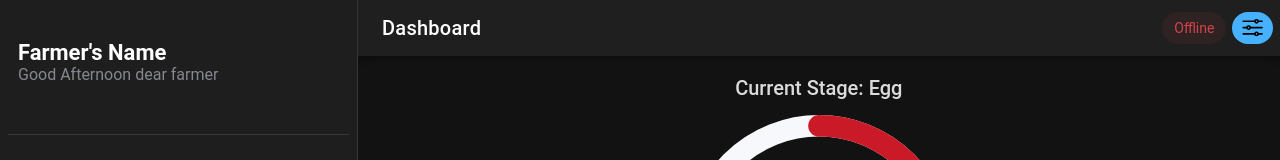
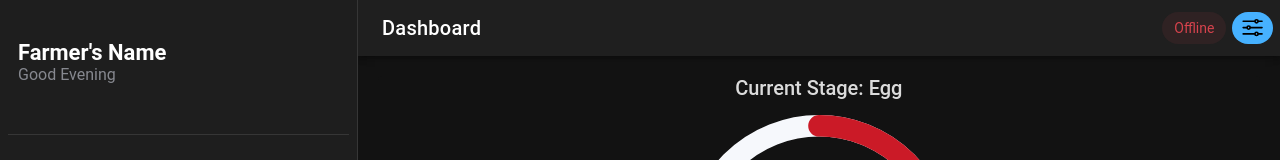
Before and after one commit to TheMasshiro/bsfly-iot, a React (Vite) app in the folder bsfly-iot/: page /dashboard in a window 1280 px wide. Shown: the top 160 px of the page. Built offline with nearby package versions, Linux system fonts and the light colour scheme.

Commit message:
refactor(menu): simplify menu toggle configuration

```diff
--- a/bsfly-iot/src/components/Menu/Menu.tsx
+++ b/bsfly-iot/src/components/Menu/Menu.tsx
@@ -77,10 +77,10 @@ const Menu: React.FC = () => {
             <IonContent>
                 <IonList id="main-list">
                     <IonListHeader>Farmer's Name</IonListHeader>
-                    <IonNote>Good Afternoon dear farmer</IonNote>
+                    <IonNote>Good Evening</IonNote>
                     {appPages.map((appPage, index) => {
                         return (
-                            <IonMenuToggle key={index} autoHide={true}>
+                            <IonMenuToggle key={index}>
                                 <IonItem className={location.pathname === appPage.url ? 'selected' : ''} routerLink={appPage.url} routerDirection="none" lines="none" detail={false}>
                                     <IonIcon aria-hidden="true" slot="start" ios={appPage.iosIcon} md={appPage.mdIcon} />
                                     <IonLabel>{appPage.title}</IonLabel>
@@ -93,7 +93,7 @@ const Menu: React.FC = () => {
                 <IonList id="labels-list">
                     {morePage.map((appPage, index) => {
                         return (
-                            <IonMenuToggle key={index} autoHide={true}>
+                            <IonMenuToggle key={index}>
                                 <IonItem className={location.pathname === appPage.url ? 'selected' : ''} routerLink={appPage.url} routerDirection="none" lines="none" detail={false}>
                                     <IonIcon aria-hidden="true" slot="start" ios={appPage.iosIcon} md={appPage.mdIcon} />
                                     <IonLabel>{appPage.title}</IonLabel>
@@ -104,7 +104,7 @@ const Menu: React.FC = () => {
                 </IonList>
 
                 <IonList id="account-list">
-                    <IonMenuToggle autoHide={true}>
+                    <IonMenuToggle>
                         <IonItem lines='none' detail={false} button>
                             <IonIcon color="danger" aria-hidden="true" slot="start" ios={exitSharp} md={exitOutline} />
                             <IonLabel color="danger">Sign Out</IonLabel>
```
Also changed, not shown: bsfly-iot/src/components/Menu/Menu.css (line endings or trailing spaces).
